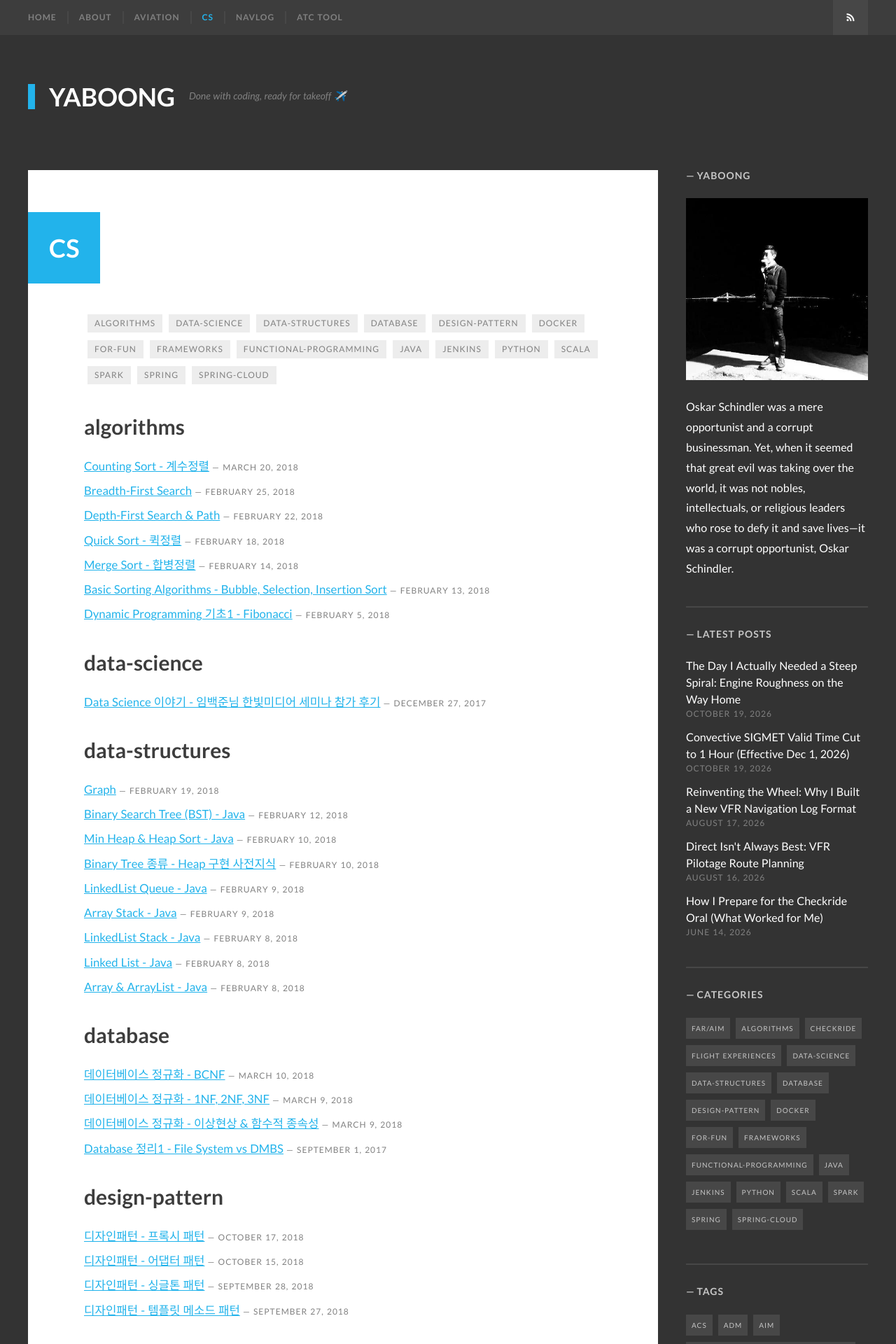
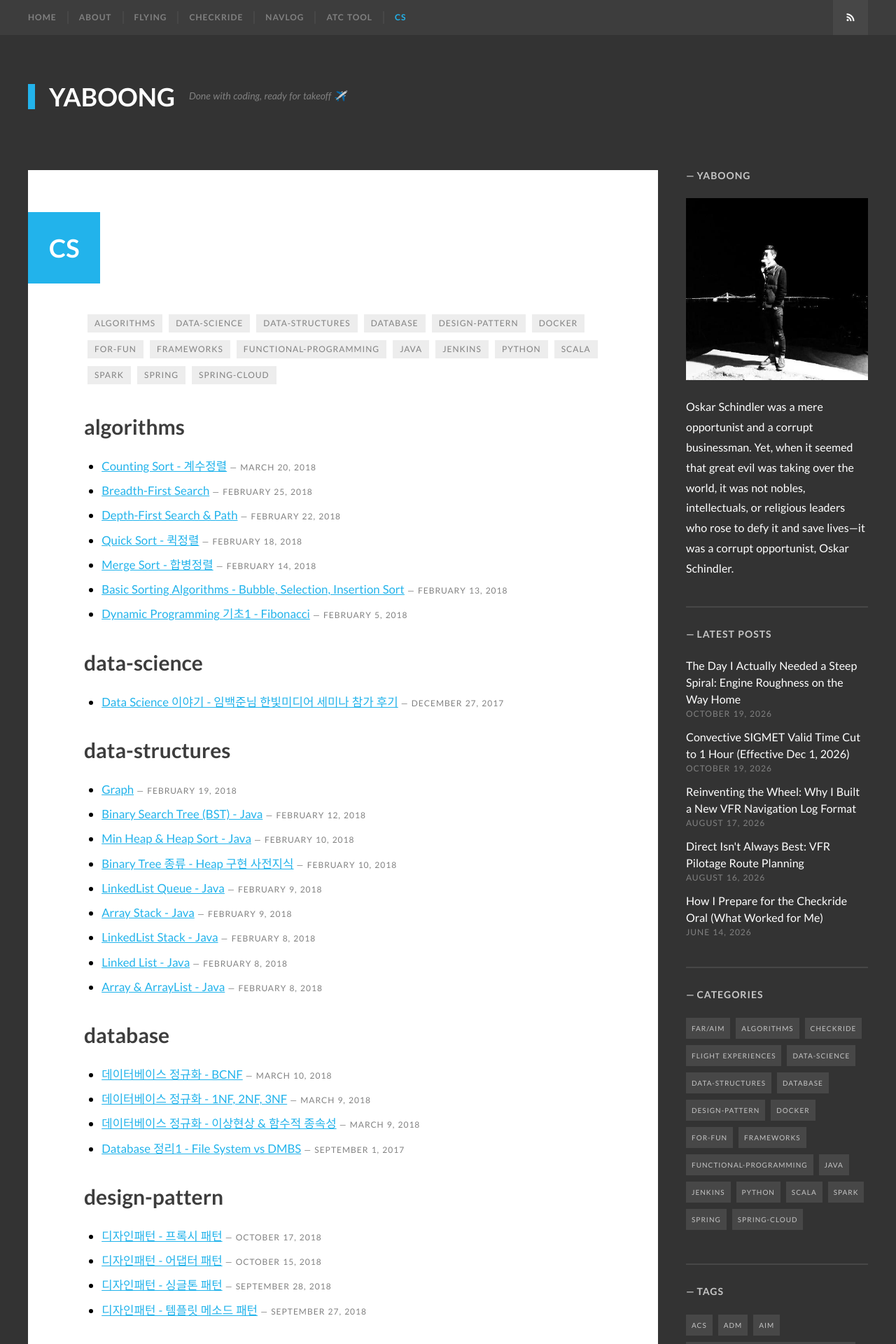
Before and after one commit to yaboong/yaboong.github.io, a Jekyll site: the page built from cs.html, in a window 1280 px wide. Shown: the top 1920 px of the page at 70% size. Built offline with Jekyll 4.4.1, drawn with Linux system fonts in a browser that asks for light colours; some web fonts are replaced.

Commit message:
nav: Flying / Checkride / CS sections (Home About Flying Checkride NavLog ATC Tool CS), bulleted section lists
Co-Authored-By: Claude Opus 5.5 <noreply@anthropic.com>

```diff
--- a/_config.yml
+++ b/_config.yml
@@ -29,8 +29,9 @@ sass:
 # The base hostname & protocol of your site for where absolute urls are needed
 url: "https://yaboong.github.io"
 
-# Top-level sections: posts in these categories → /aviation/, all others → /cs/
-aviation_categories: [aviation, aviation-experience, FAR/AIM]
+# Top-level sections: /flying/ and /checkride/ list these categories, /cs/ lists all others
+flying_categories: [aviation-experience, FAR/AIM]
+checkride_categories: [aviation]
 # Display names for categories (category values stay as-is so post URLs don't change)
 category_labels:
   aviation: "Checkride"
@@ -42,16 +43,18 @@ navigation:
   url: /
 - text: About
   url: /about/
-- text: Aviation
-  url: /aviation/
-- text: CS
-  url: /cs/
+- text: Flying
+  url: /flying/
+- text: Checkride
+  url: /checkride/
 - text: NavLog
   url: /navlog/
 # - text: CFI Lesson Plan   # hidden until ready (page still at /cfi-lesson-plan/)
 #   url: /cfi-lesson-plan/
 - text: ATC Tool
   url: /atc-tool/
+- text: CS
+  url: /cs/
 
 # The shortname for your Disqus site to enable comments.
 # disqus: yaboong-github-io
--- a/_includes/section_archive.html
+++ b/_includes/section_archive.html
@@ -1,24 +1,28 @@
 {% comment %}
   Posts grouped by category for one top-level section.
-  include.section: "aviation" → categories in site.aviation_categories
-                   "cs"       → every other category
+  include.section: "flying"    → site.flying_categories
+                   "checkride" → site.checkride_categories
+                   "cs"        → every other category
 {% endcomment %}
 {% capture site_categories %}{% for category in site.categories %}{{ category | first }}{% unless forloop.last %},{% endunless %}{% endfor %}{% endcapture %}
 {% assign all_categories = site_categories | split:',' | sort %}
-{% if include.section == "aviation" %}
-{% assign section_categories = site.aviation_categories %}
+{% if include.section == "flying" %}
+{% assign section_categories = site.flying_categories %}
+{% elsif include.section == "checkride" %}
+{% assign section_categories = site.checkride_categories %}
 {% else %}
-{% capture cs_categories %}{% for category in all_categories %}{% unless site.aviation_categories contains category %}{{ category }},{% endunless %}{% endfor %}{% endcapture %}
+{% assign other_categories = site.flying_categories | concat: site.checkride_categories %}
+{% capture cs_categories %}{% for category in all_categories %}{% unless other_categories contains category %}{{ category }},{% endunless %}{% endfor %}{% endcapture %}
 {% assign section_categories = cs_categories | split:',' %}
 {% endif %}
-<div class="archive-tags-list">
+{% if section_categories.size > 1 %}<div class="archive-tags-list">
     {% for category in section_categories %}{% if site.categories[category] %}
     <a href="#{{ category | cgi_escape }}">{{ site.category_labels[category] | default: category }} </a>
     {% endif %}{% endfor %}
-</div>
+</div>{% endif %}
 {% for category in section_categories %}{% if site.categories[category] %}
-<h2 id="{{ category | cgi_escape }}">{{ site.category_labels[category] | default: category }}</h2>
-<ul class="archive-posts-list">
+{% if section_categories.size > 1 %}<h2 id="{{ category | cgi_escape }}">{{ site.category_labels[category] | default: category }}</h2>{% endif %}
+<ul class="archive-posts-list bulleted">
     {% for post in site.categories[category] %}
     <li><a href="{{ site.baseurl }}{{ post.url }}" rel="bookmark" title="Permanent Link to {{ site.baseurl }}{{ post.url }}">{{ post.title }}</a> <span class="archive-meta"> — <time class="published" datetime="{{ post.date | date: "%Y-%m-%d" }}">{{ post.date | date: "%B %-d, %Y" }}</time></span></li>
     {% endfor %}
--- a/css/main.scss
+++ b/css/main.scss
@@ -462,6 +462,11 @@ a.archive-top-link:hover {
 
 .archive-posts-list li {
     margin-bottom: 5px;
+}
+
+.archive-posts-list.bulleted {
+    list-style: disc;
+    padding-left: 1.5em;
 }
 
 .archive-meta {
--- a/aviation.html
+++ b/flying.html
@@ -1,7 +1,7 @@
 ---
 layout: default
-title: Aviation
-permalink: /aviation/
+title: Flying
+permalink: /flying/
 ---
 <div class="site-content">
     <div class="inner">
@@ -13,7 +13,7 @@ permalink: /aviation/
                     </div>
                 </header><!-- .entry-header -->
                 <div class="entry-content">
-                    {% include section_archive.html section="aviation" %}
+                    {% include section_archive.html section="flying" %}
                 </div><!-- .entry-content -->
             </article><!-- .post -->
         </main><!-- .site-main -->
```
Also changed, not shown: checkride.html (added, +22 -0 lines).
